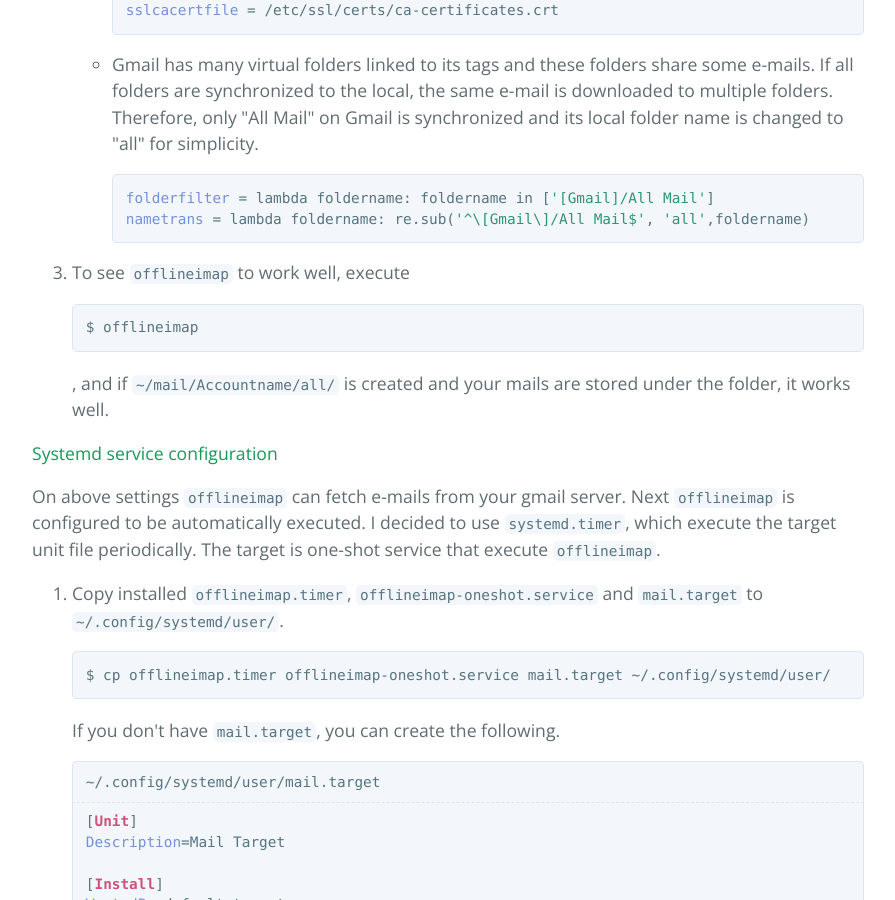
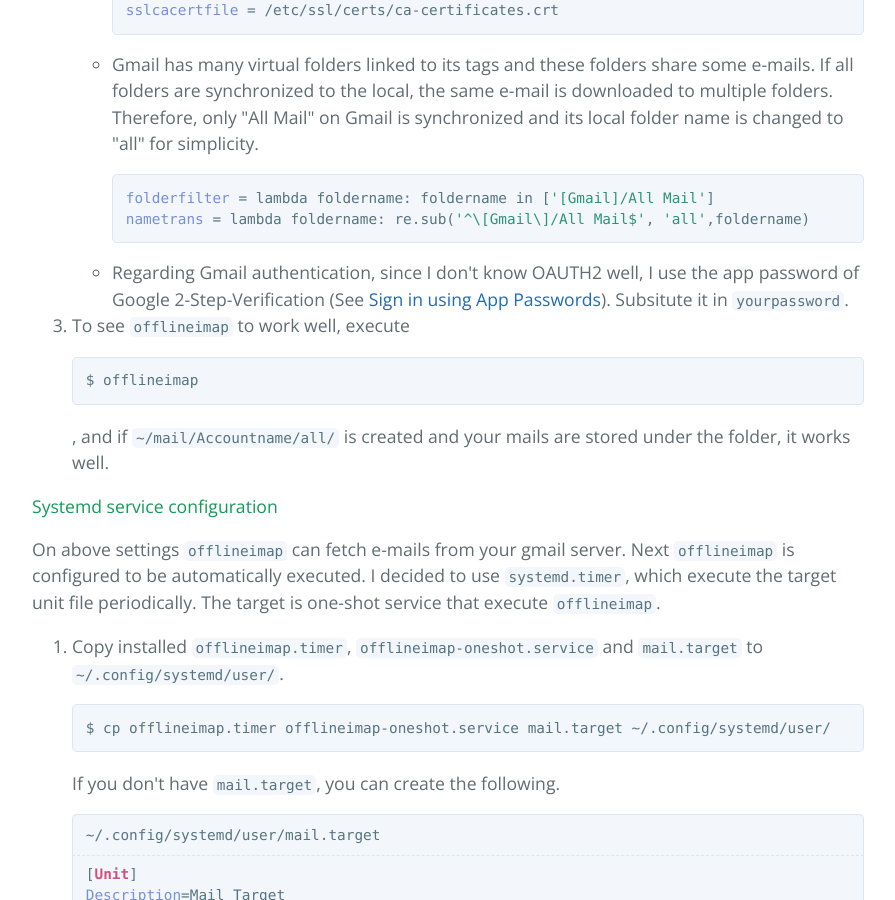
Before and after one commit to kkatsuyuki/notmuch-conf, a Jekyll site: the page built from docs/index.html, in a window 1280 px wide and 900 px high, scrolled down 3104 px. Shown: the whole window, without its empty margins (192-1087 px from the left). Built offline with Jekyll 4.4.1, drawn with Linux system fonts in a browser that asks for light colours.

Commit message:
describe Gmail app password

```diff
--- a/docs/index.html
+++ b/docs/index.html
@@ -202,6 +202,11 @@ changed to "all" for simplicity.
 <span class="org-variable-name">nametrans</span> = lambda foldername: re.sub(<span class="org-string">'^\[Gmail\]/All Mail$'</span>, <span class="org-string">'all'</span>,foldername)
 </pre>
 </div></li>
+
+<li>Regarding Gmail authentication, since I don't know OAUTH2 well,
+I use the app password of Google 2-Step-Verification
+(See <a href="https://support.google.com/accounts/answer/185833?hl=en">Sign in using App Passwords</a>).
+Subsitute it in <code>yourpassword</code>.</li>
 </ul></li>
 
 <li><p>
--- a/docs/org/index.org
+++ b/docs/org/index.org
@@ -109,6 +109,11 @@ layout: default
            folderfilter = lambda foldername: foldername in ['[Gmail]/All Mail']
            nametrans = lambda foldername: re.sub('^\[Gmail\]/All Mail$', 'all',foldername)
            #+END_SRC
+
+         - Regarding Gmail authentication, since I don't know OAUTH2 well,
+           I use the app password of Google 2-Step-Verification
+           (See [[https://support.google.com/accounts/answer/185833?hl=en][Sign in using App Passwords]]).
+           Subsitute it in =yourpassword=.
 
       3. To see =offlineimap= to work well, execute
          #+BEGIN_EXAMPLE
```
